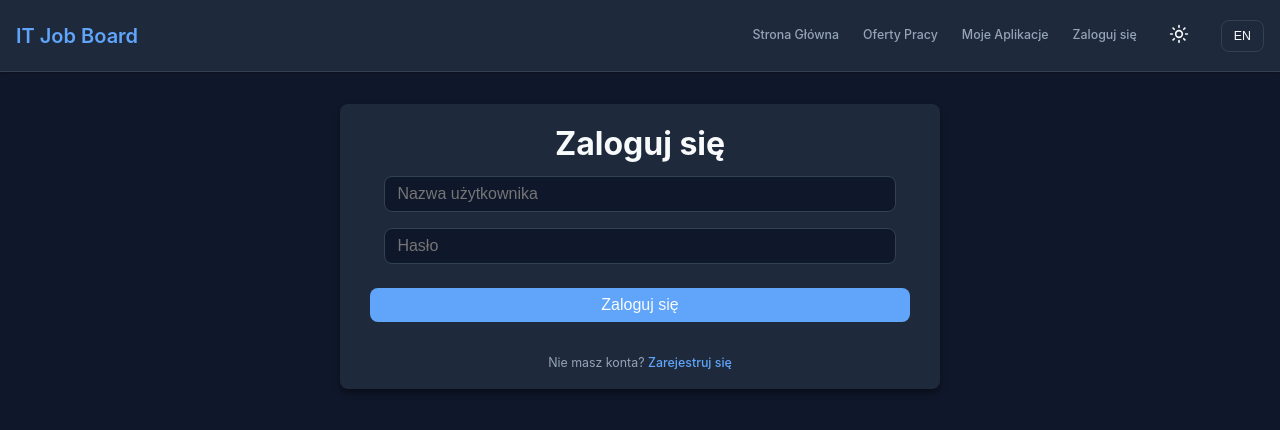
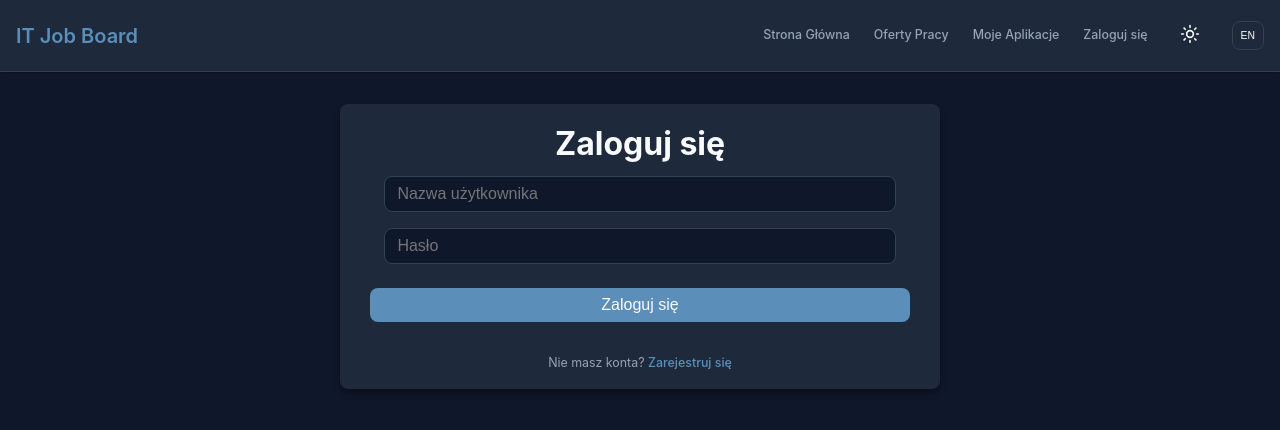
Before and after one commit to Pirat102/JobScraper, a React (Vite) app in the folder frontend/: page /login in a window 1280 px wide. Shown: the top 430 px of the page. Built offline with nearby package versions, Linux system fonts and the light colour scheme; no server answers.

Commit message:
change styles

```diff
--- a/frontend/src/styles/Base.css
+++ b/frontend/src/styles/Base.css
@@ -1,62 +1,54 @@
 :root[data-theme="light"] {
-  --primary-color: #3b82f6;
-  --primary-dark: #2563eb;
-  --primary-light: rgba(59, 130, 246, 0.1);
+  --primary-color: #AD8B73;
+  --primary-dark: #ad8b7377;
+  --primary-light: #a67c1a60;
+  --secondary-color: #2889ffbe;
 
-  --background-color: #f8fafc;
-  --card-background: #ffffff;
-  --background-hover: rgba(0, 0, 0, 0.05);
-  --background-active: rgba(59, 130, 246, 0.2);
+  --background-color: #f8f8f860;
+  --card-background: #f0eadc36;
+  --background-hover: rgba(146, 130, 56, 0.367);
+  --background-active: rgba(30, 153, 195, 0.449);
+  --second-background: white;
 
   --text-primary: #0f172a;
-  --text-secondary: #475569;
+  --text-secondary: #2d3845;
   --text-muted: #64748b;
 
-  --border-color: #e2e8f0;
+  --border-color: #bab395;
   --shadow-sm: 0 1px 2px rgba(0, 0, 0, 0.1);
   --shadow-md: 0 4px 6px rgba(0, 0, 0, 0.1);
   --shadow-lg: 0 10px 15px rgba(0, 0, 0, 0.1);
 
-  .skill-item {
-    background-color: #f3f4f6;
-    color: var(--text-secondary);
-    border: 1px solid var(--border-color);
-  }
+
 
   .skill-item.master {
-    background-color: #f9e5ff;
-    color: #9465c4;
-    border-color: rgb(241, 226, 255);
+    color: #7b19dc;
+    border-color: rgb(155, 49, 255);
   }
 
   .skill-item.advanced {
-    background-color: #fdece5;
-    color: rgb(250, 98, 33);
-    border-color: #ffdfd9;
+    color: rgb(244, 99, 27);
+    border-color: #f55539;
   }
 
   .skill-item.senior {
-    background-color: #dcfce7;
-    color: #166534;
-    border-color: #86efac;
+    color: rgb(0, 82, 79);
+    border-color: rgb(0, 134, 152)
   }
 
   .skill-item.regular {
-    background-color: #fef3c7;
-    color: #92400e;
-    border-color: #ffeba7;
+    color: #47a70f;
+    border-color: #358e01;
   }
 
   .skill-item.junior {
-    background-color: #e0f2fe;
     color: #075985;
-    border-color: #bfebff;
+    border-color: #29b3f2;
   }
 
   .skill-item.nice {
-    background-color: #dcdcdc;
-    color: #5a5a5a;
-    border-color: #f4f4f4;
+    border-color: #5b5a5a;
+    color: #807623;
   }
 
 
@@ -64,15 +56,17 @@
 
 :root[data-theme="dark"] {
   /* Core colors */
-  --primary-color: #60a5fa;
-  --primary-dark: #3b82f6;
-  --primary-light: rgba(96, 165, 250, 0.1);
+  --primary-color: #5B8FB9;
+  --primary-dark: rgba(96, 165, 250, 0.1);
+  --primary-light: #142540c7;
+  --secondary-color: #6daadc;
 
   /* Background colors */
   --background-color: #0f172a;
   --card-background: #1e293b;
   --background-hover: rgba(255, 255, 255, 0.05);
-  --background-active: rgba(96, 165, 250, 0.2);
+  --background-active: rgba(96, 165, 250, 0.562);
+  --second-background: #0f172a;
 
   /* Text colors */
   --text-primary: #f8fafc;
--- a/frontend/src/styles/Dashboard.css
+++ b/frontend/src/styles/Dashboard.css
@@ -125,6 +125,9 @@
     padding: var(--space-3);
   }
 
+  .experience-button:hover {
+    background-color: none;
+  }
 
   .dashboard-grid {
     display: flex;
--- a/frontend/src/styles/FilterPanel.css
+++ b/frontend/src/styles/FilterPanel.css
@@ -229,10 +229,10 @@
     width: 100%;
     height: 100%;
     z-index: 1000;
-    background: var(--background-color);
     max-height: none;
     padding: 0px;
     overflow-y: hidden;
+    background: var(--second-background);
   }
 
   .filter-panel.mobile.open {
--- a/frontend/src/styles/Job.css
+++ b/frontend/src/styles/Job.css
@@ -29,7 +29,7 @@
 }
 
 .job-title {
-  color: var(--primary-color);
+  color: var(--secondary-color);
   text-decoration: none;
   font-size: var(--text-xl);
   font-weight: 600;
--- a/frontend/src/styles/LanguageToggle.css
+++ b/frontend/src/styles/LanguageToggle.css
@@ -1,10 +1,10 @@
 .language-toggle {
-    padding: var(--space-2) var(--space-3);
+    padding: var(--space-2);
     background: none;
     border: 1px solid var(--border-color);
     border-radius: var(--radius);
     color: var(--text-primary);
-    font-size: var(--text-sm);
+    font-size: var(--text-xs);
     cursor: pointer;
     transition: var(--transition-all);
   }
--- a/frontend/src/styles/Navbar.css
+++ b/frontend/src/styles/Navbar.css
@@ -40,6 +40,7 @@
   color: var(--primary-color);
 }
 
+
 @media (max-width: 768px) {
   .navbar {
     padding: var(--mobile-padding) 0;
@@ -61,4 +62,7 @@
   .nav-link {
     padding: var(--space-2);
   }
+  .nav-link:hover {
+    color: var(--text-secondary);
+  }
 }
--- a/frontend/src/styles/SkillsTable.css
+++ b/frontend/src/styles/SkillsTable.css
@@ -43,7 +43,7 @@
 }
 
 .skill-count {
-  font-weight: 600;
+  font-weight: 450;
   color: var(--text-primary);
 }
 
@@ -55,8 +55,7 @@
   .skills-table-row {
     display: grid;
     grid-template-columns: auto 1fr auto;
-    gap: var(--space-2);
-    padding: var(--space-1);
+    gap: var(--space-1);
     font-size: var(--text-sm);
   }
 }
--- a/frontend/src/styles/StatsCard.css
+++ b/frontend/src/styles/StatsCard.css
@@ -1,10 +1,14 @@
 .stats-card {
-  background-color: var(--card-background);
   border-radius: var(--radius);
   border: 1px solid var(--border-color);
-  box-shadow: var(--shadow-sm);
+  box-shadow: var(--shadow-md);
   padding: var(--space-6);
   transition: var(--transition-all);
+  background: linear-gradient(
+    to bottom right,
+    var(--card-background),
+    var(--background-color)
+  );
 }
 
 
--- a/frontend/src/styles/StatsRow.css
+++ b/frontend/src/styles/StatsRow.css
@@ -13,7 +13,7 @@
 
 .stats-value {
   color: var(--text-primary);
-  font-weight: 600;
+  font-weight: 500;
   font-size: var(--text-sm);
 }
 
--- a/frontend/src/styles/applications/Applications.css
+++ b/frontend/src/styles/applications/Applications.css
@@ -70,18 +70,6 @@
 
 .application-details {
   margin-bottom: var(--space-4);
-}
-
-.detail-item {
-  display: flex;
-  align-items: center;
-  gap: var(--space-2);
-  margin-bottom: var(--space-2);
-}
-
-.detail-label {
-  font-weight: 500;
-  color: var(--text-secondary);
 }
 
 .loading-state {
--- a/frontend/src/styles/applications/Notes.css
+++ b/frontend/src/styles/applications/Notes.css
@@ -1,5 +1,4 @@
 .notes-section {
-    border-top: 1px solid var(--border-color);
     padding-top: var(--space-4);
 }
 
@@ -18,9 +17,9 @@
 }
 
 .note-item {
-    background-color: var(--background-color);
     border-radius: var(--radius);
     padding: var(--space-3);
+    border: 1px solid var(--border-color)
 }
 
 .note-content {
--- a/frontend/src/styles/applications/StatusButtons.css
+++ b/frontend/src/styles/applications/StatusButtons.css
@@ -8,16 +8,16 @@
     border: none;
     border-radius: var(--radius);
     font-size: var(--text-sm);
-    font-weight: 500;
+    font-weight: 600;
     cursor: pointer;
     transition: all 0.2s ease;
-    opacity: 0.5;
+    opacity: 0.8;
     background: var(--card-background);
     box-shadow: var(--shadow-sm);
 }
 
 .status-button:hover {
-    opacity: 0.8;
+    opacity: 0.6;
     transform: translateY(-1px);
 }
 
@@ -28,7 +28,7 @@
 }
 
 .status-button.applied.active {
-    background: var(--primary-color);
+    background: var(--background-active);
     color: white;
     opacity: 1;
 }
```
